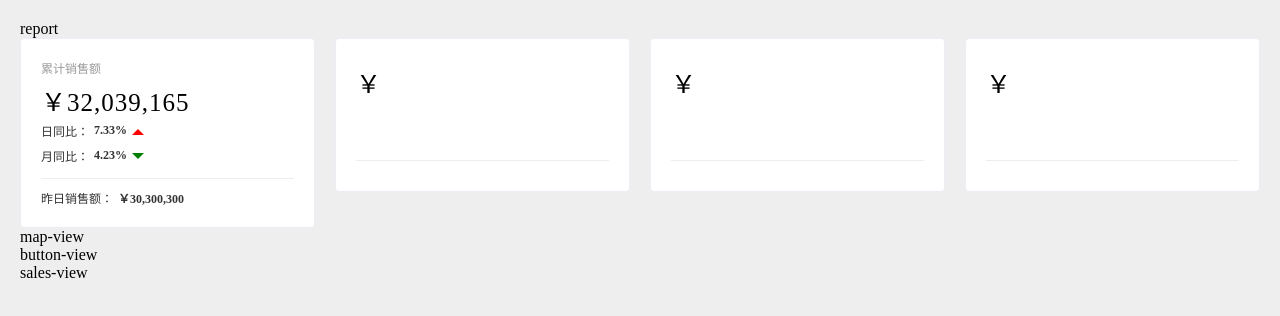
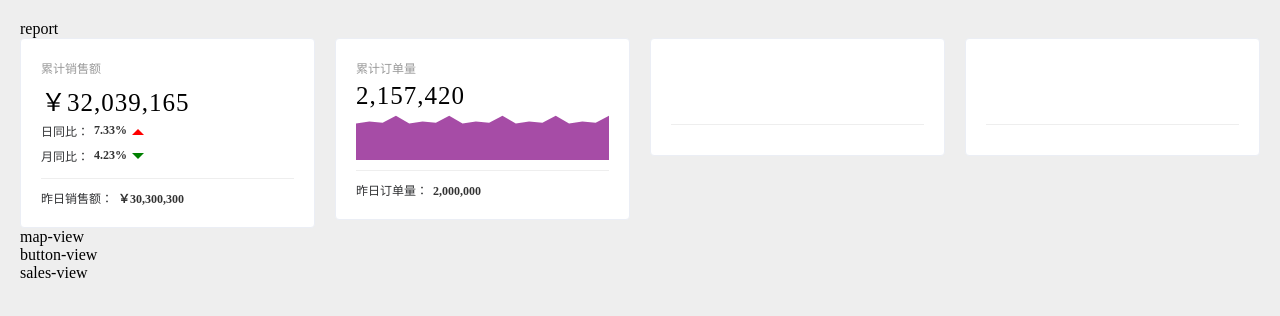
Before and after one commit to v833/ECharts-demos, a Vue app: page /#/ in a window 1280 px wide. Shown: the top 316 px of the page. Built offline with nearby package versions, Linux system fonts and the light colour scheme.

Commit message:
累计订单量组件

```diff
--- a/package.json
+++ b/package.json
@@ -9,7 +9,7 @@
   },
   "dependencies": {
     "core-js": "^3.6.5",
-    "echarts": "^5.2.2",
+    "echarts": "^4.9.0",
     "element-ui": "^2.4.5",
     "vue": "^2.6.11",
     "vue-router": "^3.2.0",
--- a/src/components/CommonCard/index.vue
+++ b/src/components/CommonCard/index.vue
@@ -1,7 +1,7 @@
 <template>
   <div class="common-card">
     <div class="title">{{ title }}</div>
-    <div class="value">￥{{ value }}</div>
+    <div class="value">{{ value }}</div>
     <div class="chart">
       <slot />
     </div>
--- a/src/components/TotalOrders/index.vue
+++ b/src/components/TotalOrders/index.vue
@@ -1,11 +1,58 @@
 <template>
-  <common-card />
+  <common-card
+    title="累计订单量"
+    value="2,157,420"
+    >
+<template>
+  <div id="total-orders-chart" :style="{width: '100%',height: '100%'}">
+
+  </div>
+</template>
+  <template #footer>
+    <span>昨日订单量：</span>
+    <span class="emphasis">2,000,000</span>
+  </template>
+  </common-card>
 </template>
 
 <script>
 import commonCardMixin from '../../mixins/CommonCardMixin'
 export default {
-  mixins: [commonCardMixin]
+  mixins: [commonCardMixin],
+  mounted() {
+    const chart = this.$echarts.init(document.querySelector('#total-orders-chart'))
+    chart.setOption({
+      xAxis: {
+        type: 'category',
+        show: false,
+        boundaryGap: false
+      },
+      yAxis: {
+        show: false
+      },
+      series: [{
+        type: 'line',
+        data: [510,540, 520,620,510,540, 520,620,510,540, 520,620,510,540, 520,620,510,540, 520,620,],
+        areaStyle: {
+          color: 'purple',
+          smooth: true
+        },
+        lineStyle: {
+          width: 0
+        },
+        itemStyle: {
+          opacity: 0
+        }
+      }],
+      grid: {
+        top: 0,
+        bottom: 0,
+        left: 0,
+        right: 0
+      }
+    })
+  },
+
 }
 </script>
 
--- a/src/components/TotalSales/index.vue
+++ b/src/components/TotalSales/index.vue
@@ -1,5 +1,5 @@
 <template>
-  <common-card title="累计销售额" value="32,039,165">
+  <common-card title="累计销售额" value="￥32,039,165">
     <div class="compare-wrapper">
       <div class="compare">
         <span>日同比：</span>
```
Also changed, not shown: 1 other file (tests, documents, lock files or other folders).
